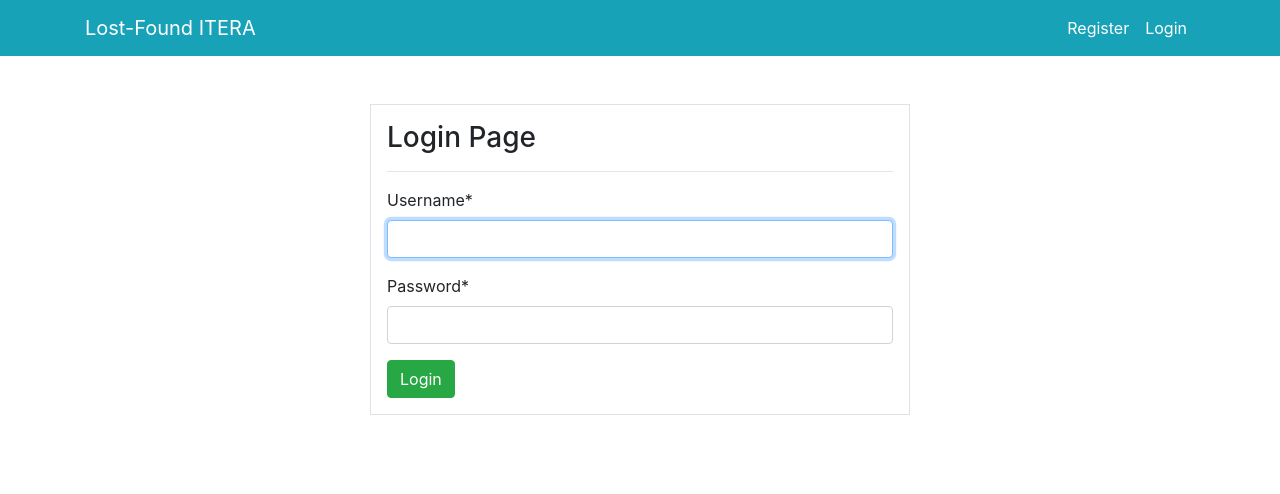
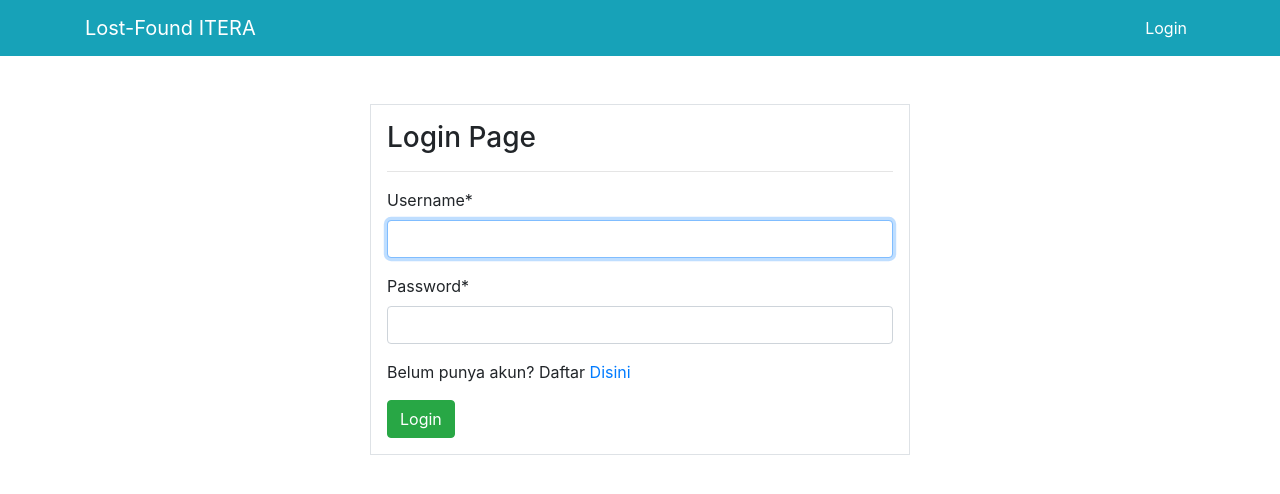
Before and after one commit to ARF-DEV/Lost-and-Found-Project, a Django app: page / in a window 1280 px wide. Shown: the top 494 px of the page. Run offline with Django 3.2, Linux system fonts and the light colour scheme; some libraries are stand-ins or nearby versions.

Commit message:
Move registration button to login page

```diff
--- a/templates/partials/nav.html
+++ b/templates/partials/nav.html
@@ -29,10 +29,7 @@
 
 
             <ul class="navbar-nav ml-auto">
-                <li class="nav-item active">
-                    <a class="nav-link text-white" href="{% url 'user-register' %}">Register <span
-                            class="sr-only">(current)</span></a>
-                </li>
+
                 <li class="nav-item">
                     <a class="nav-link text-white" href="{% url 'user-login' %}">Login</a>
                 </li>
--- a/templates/user/login.html
+++ b/templates/user/login.html
@@ -12,7 +12,11 @@
                     <form method="POST">
                         {% csrf_token %}
                         {{ form|crispy }}
+
+                        <p>Belum punya akun? Daftar <a href="register/">Disini</a></p>
                         <input class="btn btn-success" type="submit" value="Login">
+
+
                     </form>
                 </div>
             </div>
```
